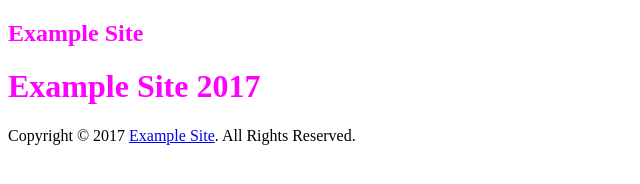
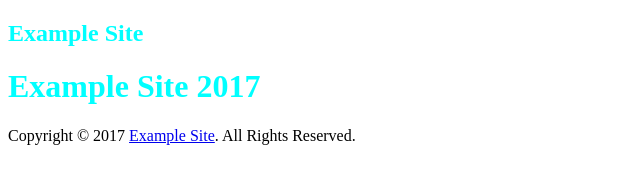
Before and after one commit to zce/x-pages-example, a plain HTML site: page index.html in a window 1280 px wide. Shown: the whole page, without its empty margins (0-640 px from the left). Drawn offline with Linux system fonts and the light colour scheme.

Commit message:
Update 2017-08-06T09:47:44.910Z

```diff
--- a/index.html
+++ b/index.html
@@ -1 +1 @@
-<!DOCTYPE html><html lang="en"><head><meta charset="utf-8"><meta http-equiv="X-UA-Compatible" content="IE=edge"><meta name="viewport" content="width=device-width,initial-scale=1,shrink-to-fit=no"><title>Home &laquo; Example Site</title><link rel="stylesheet" href="/assets/css/style.css"><style>h1{color:#f0f}</style></head><body><header><nav><h1>Example Site</h1></nav></header><h1>Example Site 2017</h1><footer><p>Copyright &copy; 2017 <a href="http://localhost:2080/">Example Site</a>. All Rights Reserved.</p></footer><script src="/assets/js/global.js"></script><script></script></body></html>
+<!DOCTYPE html><html lang="en"><head><meta charset="utf-8"><meta http-equiv="X-UA-Compatible" content="IE=edge"><meta name="viewport" content="width=device-width,initial-scale=1,shrink-to-fit=no"><title>Home &laquo; Example Site</title><link rel="stylesheet" href="/assets/css/style.css"><style>h1{color:#0ff}</style></head><body><header><nav><h1>Example Site</h1></nav></header><h1>Example Site 2017</h1><footer><p>Copyright &copy; 2017 <a href="http://localhost:2080/">Example Site</a>. All Rights Reserved.</p></footer><script src="/assets/js/global.js"></script><script></script></body></html>
```
Also changed, not shown: README.md (deleted).
